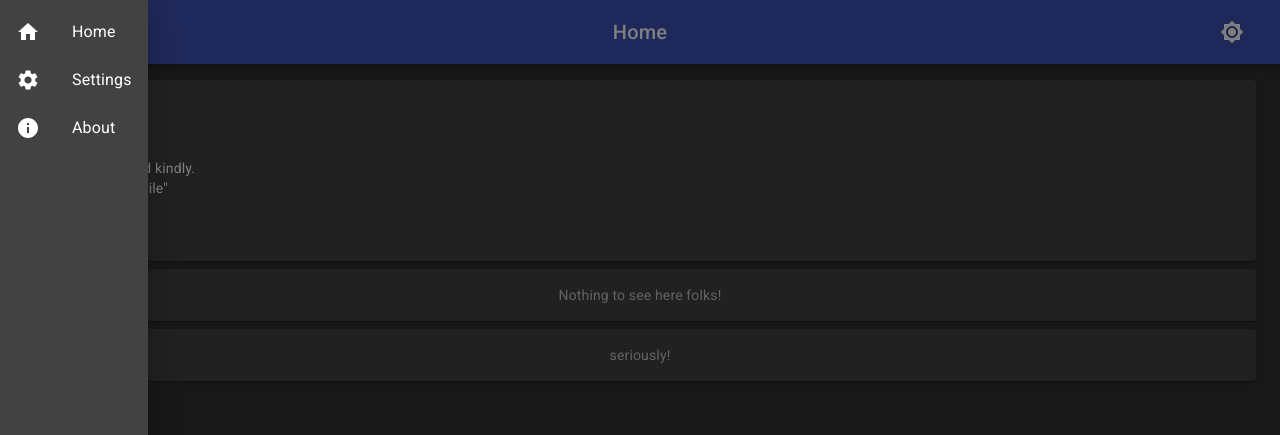
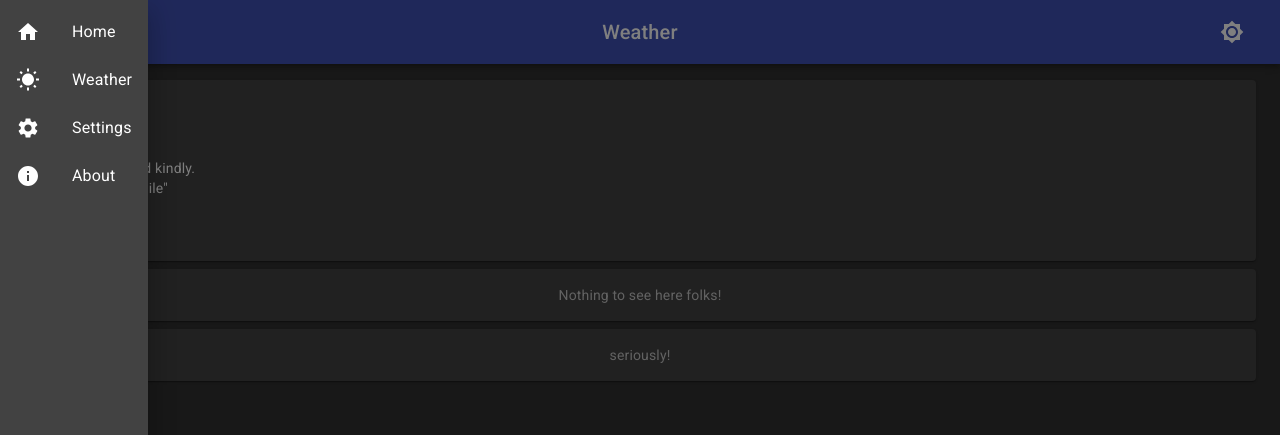
Before and after one commit to blchinezu/react-typescript-learning, a React (Create React App) app: page / in a window 1280 px wide. Both pictures are taken after a click on the button 36 px from the left and 32 px from the top of the page. Shown: the top 435 px of the page. Built offline with nearby package versions, Linux system fonts and the light colour scheme.

Commit message:
Initial add of weather page

```diff
--- a/src/App.tsx
+++ b/src/App.tsx
@@ -10,7 +10,8 @@
 } from "@material-ui/core";
 
 import {
-  getPage
+  getPage,
+  getDefaultPageIndex,
 } from './Components/Pages';
 
 interface AppState {
@@ -32,7 +33,7 @@
 
 export default class App extends React.Component<any, AppState> {
   state = {
-    currentPage: 0,
+    currentPage: getDefaultPageIndex(),
     theme: 'dark',
   };
 
--- a/src/Components/Pages.tsx
+++ b/src/Components/Pages.tsx
@@ -1,19 +1,26 @@
 import React from "react";
 
 import HomePage from "./Pages/Home";
+import WeatherPage from "./Pages/Weather";
 import SettingsPage from "./Pages/Settings";
 import AboutPage from "./Pages/About";
 
 import {
   Home as HomeIcon,
   Info as InfoIcon,
+  WbSunny as WeatherIcon,
   Settings as SettingsIcon,
 } from '@material-ui/icons';
+
 
 const Pages = [{
   name: 'Home',
   icon: <HomeIcon/>,
   page: <HomePage/>,
+}, {
+  name: 'Weather',
+  icon: <WeatherIcon/>,
+  page: <WeatherPage/>,
 }, {
   name: 'Settings',
   icon: <SettingsIcon/>,
@@ -24,6 +31,9 @@
   page: <AboutPage/>,
 }];
 
+export function getDefaultPageIndex(): number {
+  return 1;
+}
 
 export function getPage(index: number): {
   name: string,
--- /dev/null
+++ b/src/Components/Pages/Weather.tsx
@@ -0,0 +1,72 @@
+import React from 'react';
+import {Button, Card, CardActions, CardContent, Grid, makeStyles, Paper, Typography} from "@material-ui/core";
+
+const useStyles = makeStyles(theme => ({
+  root: {
+    flexGrow: 1,
+  },
+  paper: {
+    padding: theme.spacing(2),
+    textAlign: 'center',
+    color: theme.palette.text.secondary,
+  },
+  card: {
+    minWidth: 275,
+  },
+  bullet: {
+    display: 'inline-block',
+    margin: '0 2px',
+    transform: 'scale(0.8)',
+  },
+  title: {
+    fontSize: 14,
+  },
+  pos: {
+    marginBottom: 12,
+  },
+}));
+// http://api.openweathermap.org/data/2.5/forecast?id=524901&APPID={APIKEY}
+const WeatherPage: React.FC = () => {
+  const classes = useStyles();
+
+  return (
+    <div className="WeatherPage">
+      <Grid
+        container
+        direction="column"
+        justify="space-around"
+        alignItems="stretch"
+        spacing={1}
+      >
+        <Grid item xs={12}>
+          <Card className={classes.card}>
+            <CardContent>
+              <Typography className={classes.title} color="textSecondary" gutterBottom>
+                Word of the Day
+              </Typography>
+              <Typography className={classes.pos} color="textSecondary">
+                adjective
+              </Typography>
+              <Typography variant="body2" component="p">
+                well meaning and kindly.
+                <br/>
+                "a benevolent smile"
+              </Typography>
+            </CardContent>
+            <CardActions>
+              <Button size="small">Learn More</Button>
+            </CardActions>
+          </Card>
+        </Grid>
+        <Grid item xs={12}>
+          <Paper className={classes.paper}>Nothing to see here folks!</Paper>
+        </Grid>
+        <Grid item xs={12}>
+          <Paper className={classes.paper}>seriously!</Paper>
+        </Grid>
+      </Grid>
+    </div>
+  );
+}
+
+export default WeatherPage;
```
